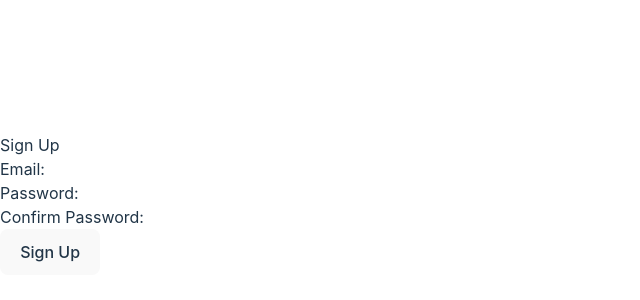
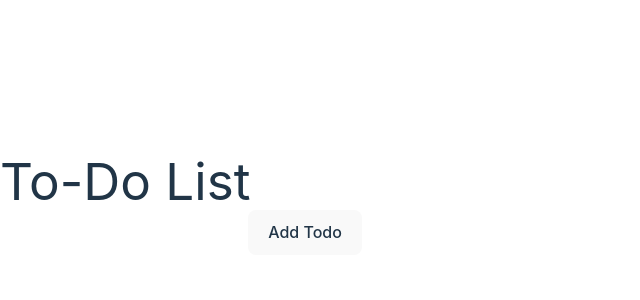
Before and after one commit to kamuyu-f9880/Tasker-project, a React (Vite) app in the folder tasker-front/: page / in a window 1280 px wide. Shown: the part 196-496 px from the top of the page, without its empty margins (0-640 px from the left). Built offline with nearby package versions, Linux system fonts and the light colour scheme.

Commit message:
fleshing out pages no styling

```diff
--- a/tasker-front/src/App.jsx
+++ b/tasker-front/src/App.jsx
@@ -1,10 +1,11 @@
 import React from "react";
 import Login from "./pages/Login";
 import Signup from "./pages/Signup";
+import Dashboard from "./pages/Dashboard";
 
 
 const App = () => {
-  return <Signup />;
+  return <Dashboard />;
 };
 
 export default App;
--- a/tasker-front/src/pages/Dashboard.jsx
+++ b/tasker-front/src/pages/Dashboard.jsx
@@ -1,24 +1,34 @@
-import React, { useState } from "react";
+import React, { useState } from 'react';
 
-const TodoList = () => {
+function Dashboard() {
   const [todos, setTodos] = useState([]);
-  const [todoInput, setTodoInput] = useState("");
+  const [todoInput, setTodoInput] = useState('');
 
   const handleAddTodo = () => {
-    if (todoInput.trim() !== "") {
-      setTodos([...todos, { id: todos.length + 1, title: todoInput }]);
-      setTodoInput("");
+    if (todoInput) {
+      setTodos([...todos, { id: Date.now(), text: todoInput }]);
+      setTodoInput('');
     }
   };
 
   const handleDeleteTodo = (id) => {
-    const newTodos = todos.filter((todo) => todo.id !== id);
-    setTodos(newTodos);
+    const filteredTodos = todos.filter((todo) => todo.id !== id);
+    setTodos(filteredTodos);
+  };
+
+  const handleEditTodo = (id, text) => {
+    const updatedTodos = todos.map((todo) => {
+      if (todo.id === id) {
+        return { ...todo, text };
+      }
+      return todo;
+    });
+    setTodos(updatedTodos);
   };
 
   return (
     <div>
-      <h1>Todo List</h1>
+      <h1>To-Do List</h1>
       <input
         type="text"
         value={todoInput}
@@ -28,13 +38,17 @@ const TodoList = () => {
       <ul>
         {todos.map((todo) => (
           <li key={todo.id}>
-            {todo.title}
+            <input
+              type="text"
+              value={todo.text}
+              onChange={(e) => handleEditTodo(todo.id, e.target.value)}
+            />
             <button onClick={() => handleDeleteTodo(todo.id)}>Delete</button>
           </li>
         ))}
       </ul>
     </div>
   );
-};
+}
 
 export default Dashboard;
```
